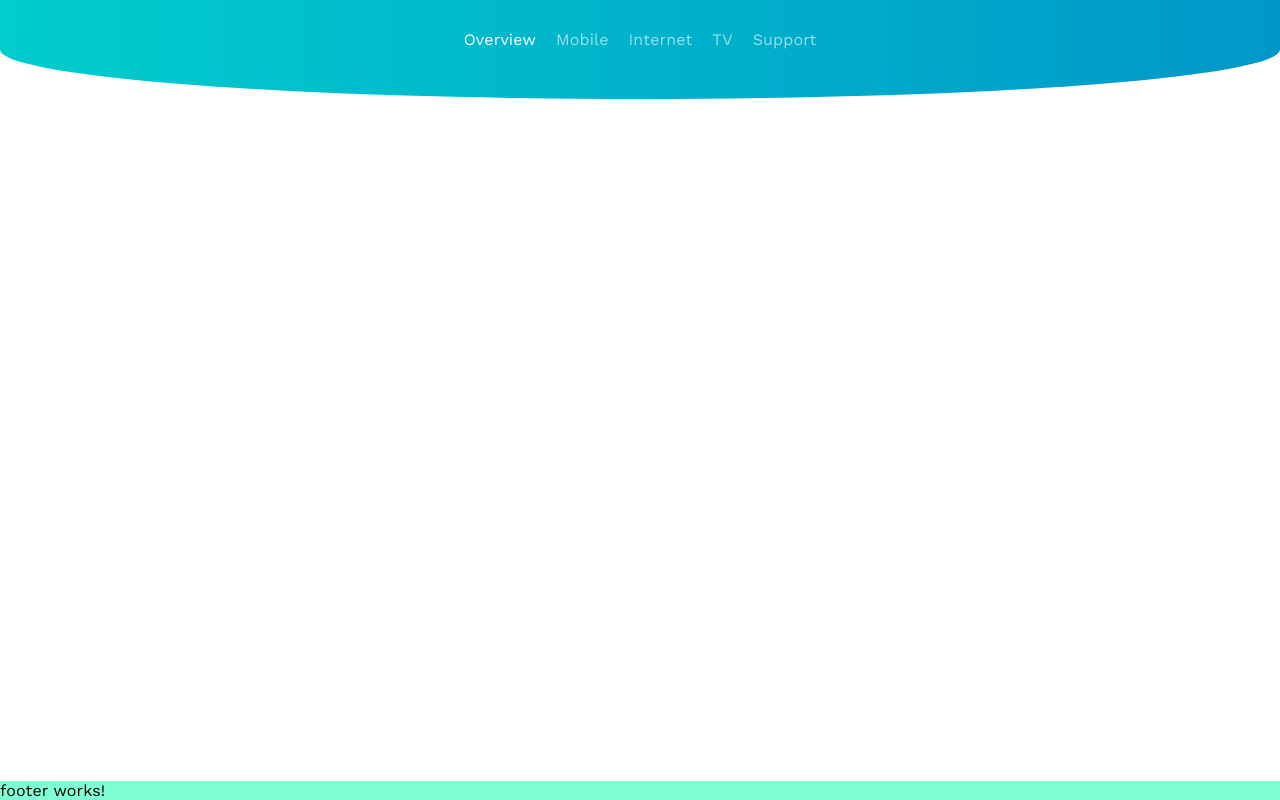
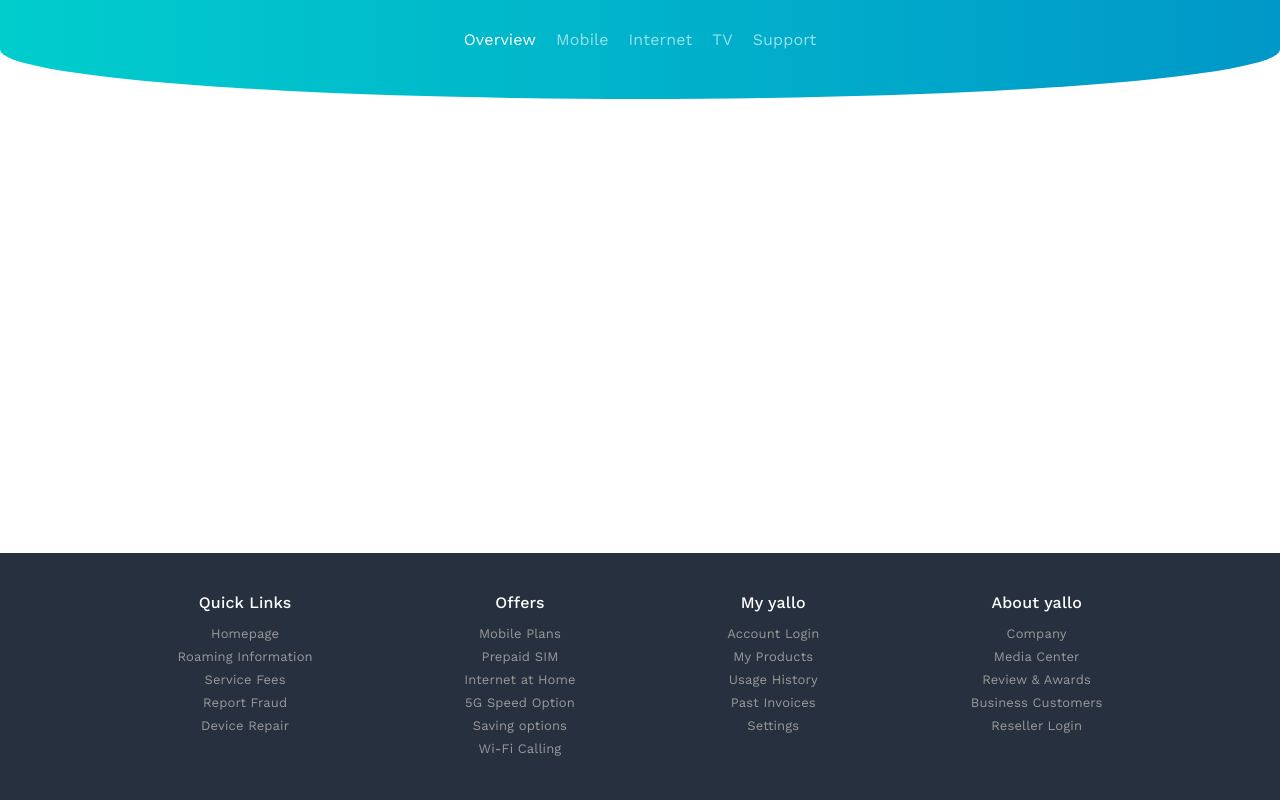
Before and after one commit to vitorazevedo/sunrise, an Angular app: page / in a window 1280 px wide. Built offline with nearby package versions, Linux system fonts and the light colour scheme.

Commit message:
finished footer component

```diff
--- a/src/app/shared/footer/footer.component.html
+++ b/src/app/shared/footer/footer.component.html
@@ -1,3 +1,6 @@
 <section class="app-footer">
-  <p>footer works!</p>
+  <nav *ngFor="let nav of navs;">
+    <p>{{nav.title}}</p>
+    <button *ngFor="let button of nav.buttons;"><span>{{ button }}</span></button>
+  </nav>
 </section>
--- a/src/app/shared/footer/footer.component.scss
+++ b/src/app/shared/footer/footer.component.scss
@@ -1,3 +1,32 @@
+@import "variables";
+
 .app-footer {
-  background-color: aquamarine;
+  padding: $size-px-40;
+  display: flex;
+  justify-content: space-evenly;
+
+  background-color: #27303e;
+
+  nav {
+    padding: 0 $size-px-10 0 $size-px-10;
+    display: flex;
+    align-items: center;
+    flex-direction: column;
+
+    p {
+      padding-bottom: $size-px-10;
+      font-weight: $font-medium;
+      color: $color-white;
+    }
+
+    button {
+      padding: $size-px-4;
+      font-size: $font-size-13;
+      color: $color-grey-3;
+
+      &:hover {
+        color: $color-white;
+      }
+    }
+  }
 }
--- a/src/app/shared/footer/footer.component.ts
+++ b/src/app/shared/footer/footer.component.ts
@@ -9,4 +9,10 @@ import { Component } from '@angular/core';
   styleUrls: ['./footer.component.scss']
 })
 export class FooterComponent {
+  navs = [
+    { title: 'Quick Links', buttons: ['Homepage', 'Roaming Information', 'Service Fees', 'Report Fraud', 'Device Repair'] },
+    { title: 'Offers', buttons: ['Mobile Plans', 'Prepaid SIM', 'Internet at Home', '5G Speed Option', 'Saving options', 'Wi-Fi Calling'] },
+    { title: 'My yallo', buttons: ['Account Login', 'My Products', 'Usage History', 'Past Invoices', 'Settings'] },
+    { title: 'About yallo', buttons: ['Company', 'Media Center', 'Review & Awards', 'Business Customers', 'Reseller Login'] },
+  ];
 }
```
